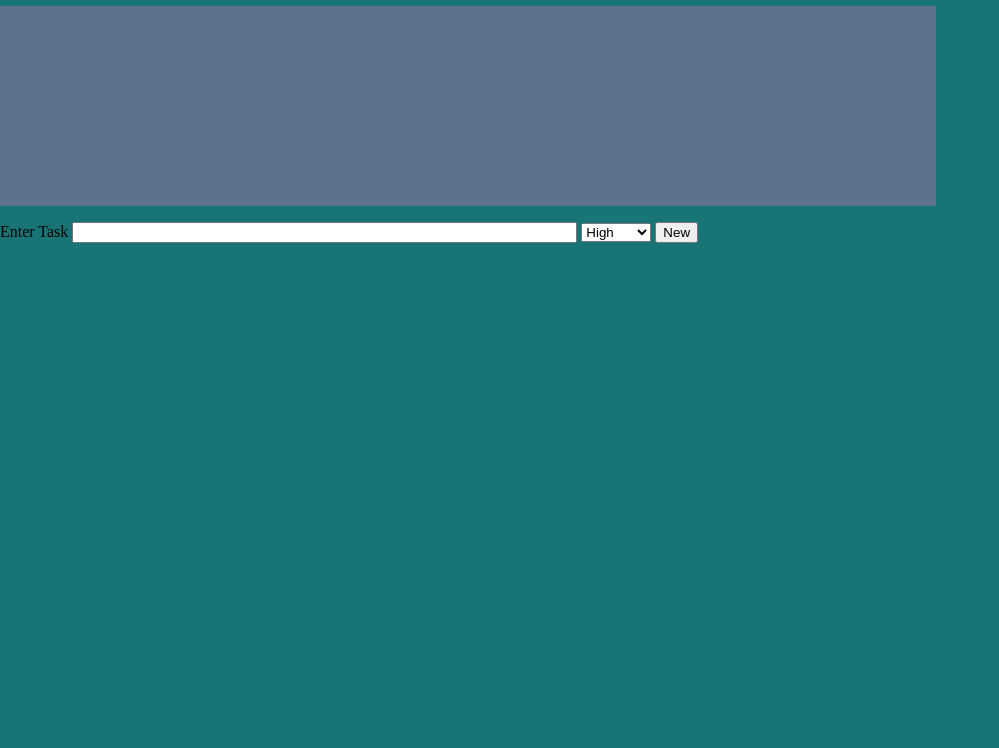
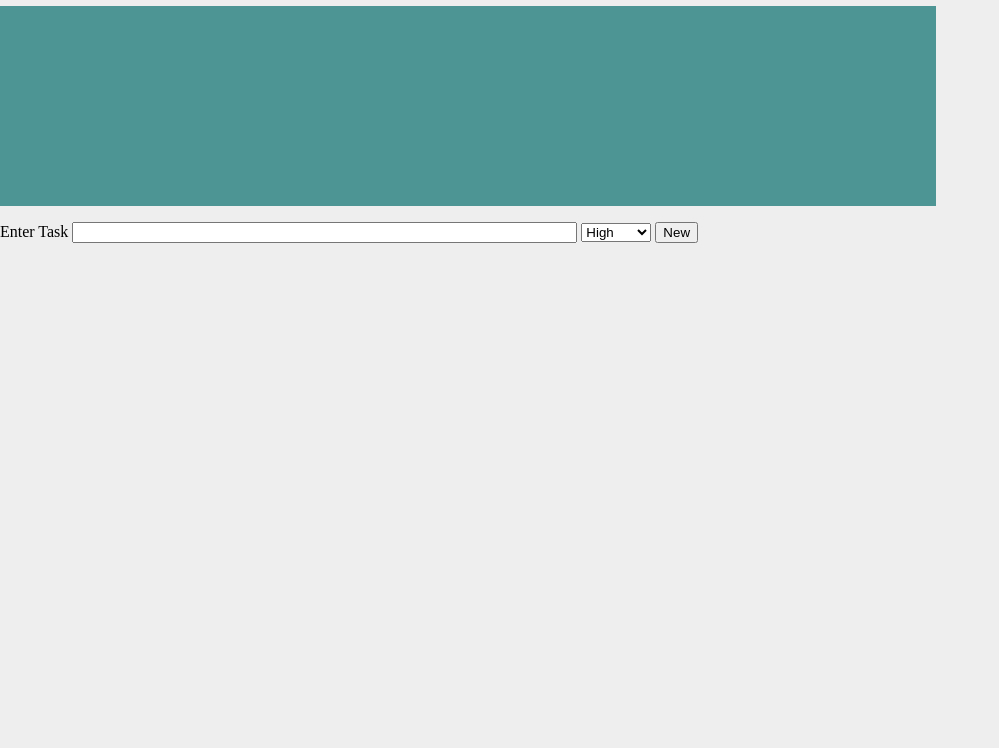
Before and after one commit to gadeta01/gadeta01.github.io, a plain HTML site: page todospa.html in a window 1280 px wide. Shown: the part 52-800 px from the top of the page, without its empty margins (0-999 px from the left). Drawn offline with Linux system fonts and the light colour scheme.

Commit message:
Update todospa.css

```diff
--- a/todospa.css
+++ b/todospa.css
@@ -1,5 +1,5 @@
 body {
-  background-color: #197575;
+  background-color: #eeeeee;
   margin: auto;
 }
 header {
@@ -23,6 +23,6 @@ li {
 #lista {
   width: 70%;
   height: 200px;
-  background-color: #5c738b;
+  background-color: #4D9494;
   overflow: auto;
 }
```
